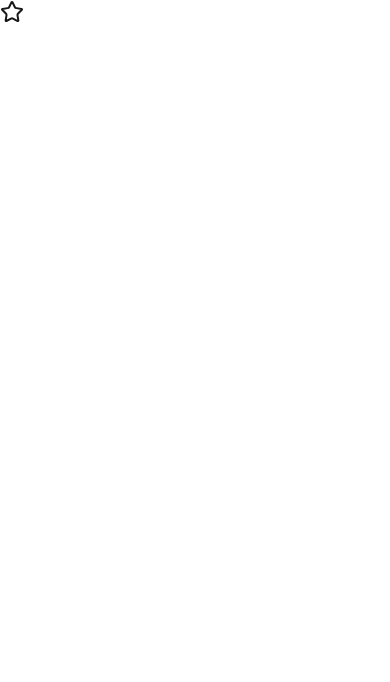
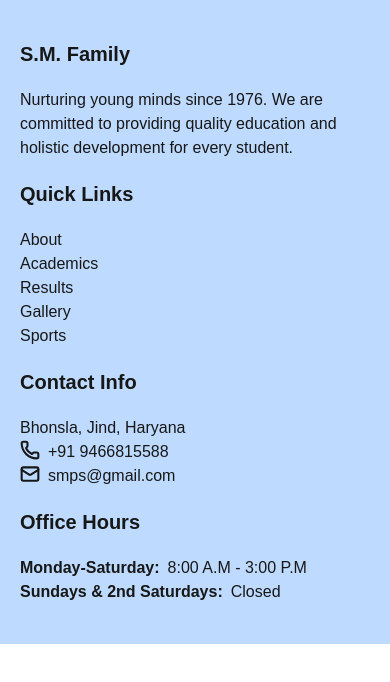
Before and after one commit to sahil6674/school-website, a Next.js app: page / in a window 390 px wide. Shown: the top 682 px of the page. Built offline with nearby package versions, Linux system fonts and the light colour scheme.

Commit message:
Made a responsive footer and added to home page

```diff
--- a/src/app/page.tsx
+++ b/src/app/page.tsx
@@ -1,10 +1,10 @@
-import { Star } from 'lucide-react'
+import Footer from '../components/shared/Footer'
 
 
 export default function Home() {
   return (
     <>
-      <Star />
+      <Footer/>
     </>
   );
 }
--- a/src/components/shared/Footer.tsx
+++ b/src/components/shared/Footer.tsx
@@ -1,8 +1,61 @@
 import React from 'react'
+import { Phone } from 'lucide-react'
+import { Mail } from 'lucide-react'
 
 const Footer = () => {
   return (
-    <div>Footer</div>
+    <>
+      <footer className='grid grid-cols-1 sm:grid-cols-2 lg:grid-cols-4 justify-evenly px-5 py-10 bg-blue-200'>
+        <div className='mb-5 lg:mb-0'>
+          <h2 className='text-xl font-bold mb-5'>S.M. Family</h2>
+          <p className='text-base pr-1 sm:pr-10'>Nurturing young minds since 1976. We are committed to providing quality education and holistic development for every student.</p>
+          <div>
+            {/* Facebook youtube insta icons place */}
+          </div>
+        </div>
+        <div className='mb-5 lg:mb-0'>
+          <h2 className='text-xl font-bold mb-5'>Quick Links</h2>
+          <div>
+            {/* Links are here */}
+            <p>About</p>
+            <p>Academics</p>
+            <p>Results</p>
+            <p>Gallery</p>
+            <p>Sports</p>
+          </div>
+        </div>
+        <div>
+          <h2 className='text-xl font-bold mb-5'>Contact Info</h2>
+          <div>
+            <div className='flex gap-2'>
+              {/* <span></span>  Location */}
+              <p className='text-base'>Bhonsla, Jind, Haryana</p>
+            </div>
+            <div className='flex gap-2'>
+              <span><Phone className='size-5 shrink-0' strokeWidth={2.5}/></span>
+              <p className='text-base'>+91 9466815588</p>
+            </div>
+            <div className='flex gap-2'>
+              <span><Mail className='size-5 shrink-0' strokeWidth='2.5'/></span>
+              <p className='text-base'>smps@gmail.com</p>
+            </div>
+          </div>
+        </div>
+        <div className='mt-5 sm:mt-0'>
+          <h2 className='text-xl font-bold mb-5'>Office Hours</h2>
+          <div>
+            <div className='flex gap-2 text-base lg:flex-wrap lg:gap-0'>
+              <span className='font-bold'>Monday-Saturday:</span>
+              <p>8:00 A.M - 3:00 P.M</p>
+            </div>
+            <div className='flex gap-2 text-base lg:flex-wrap lg:gap-0'>
+              <span className='font-bold'>Sundays & 2nd Saturdays:</span>
+              <p>Closed</p>
+            </div>
+          </div>
+        </div>
+      </footer>
+    </>
   )
 }
 
```
